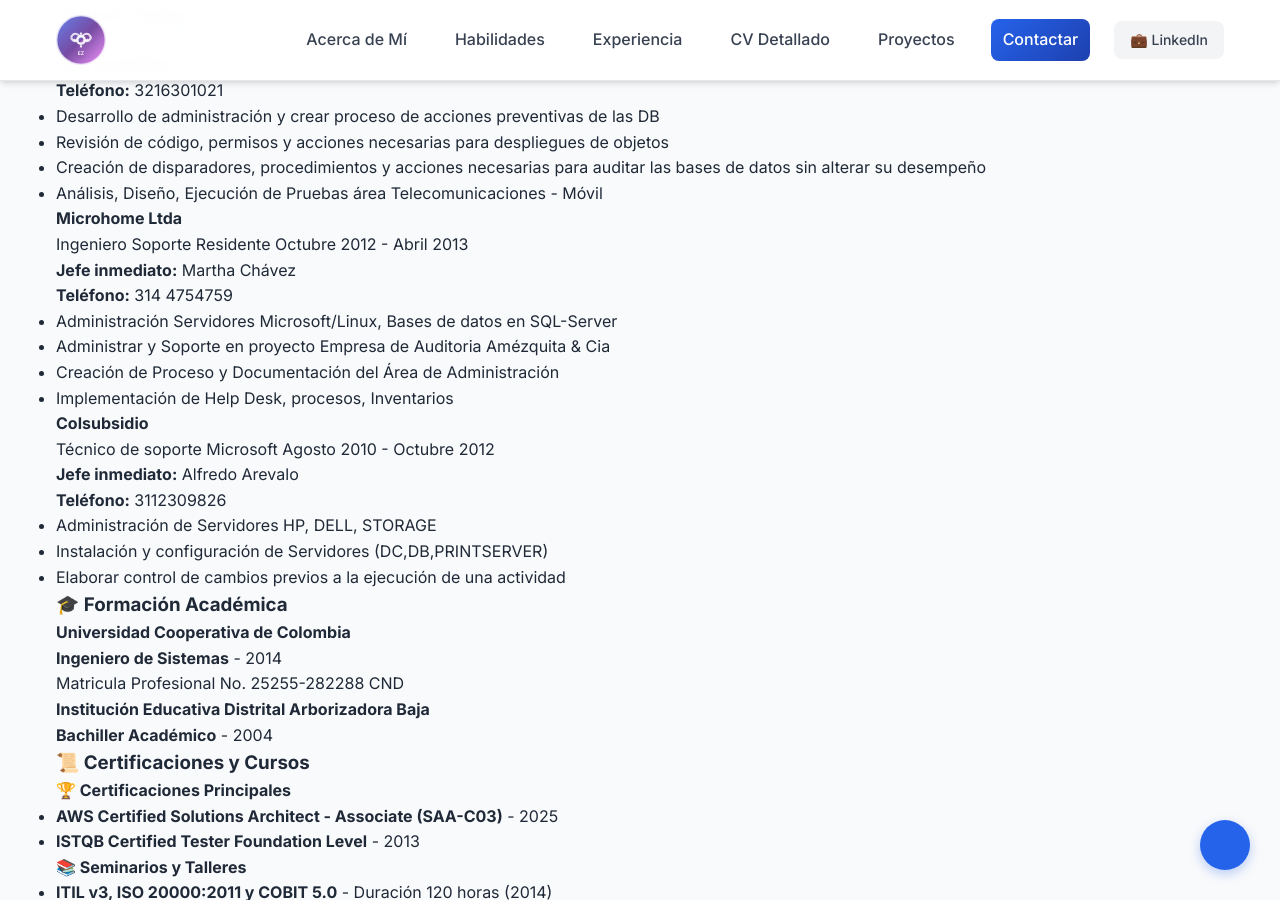
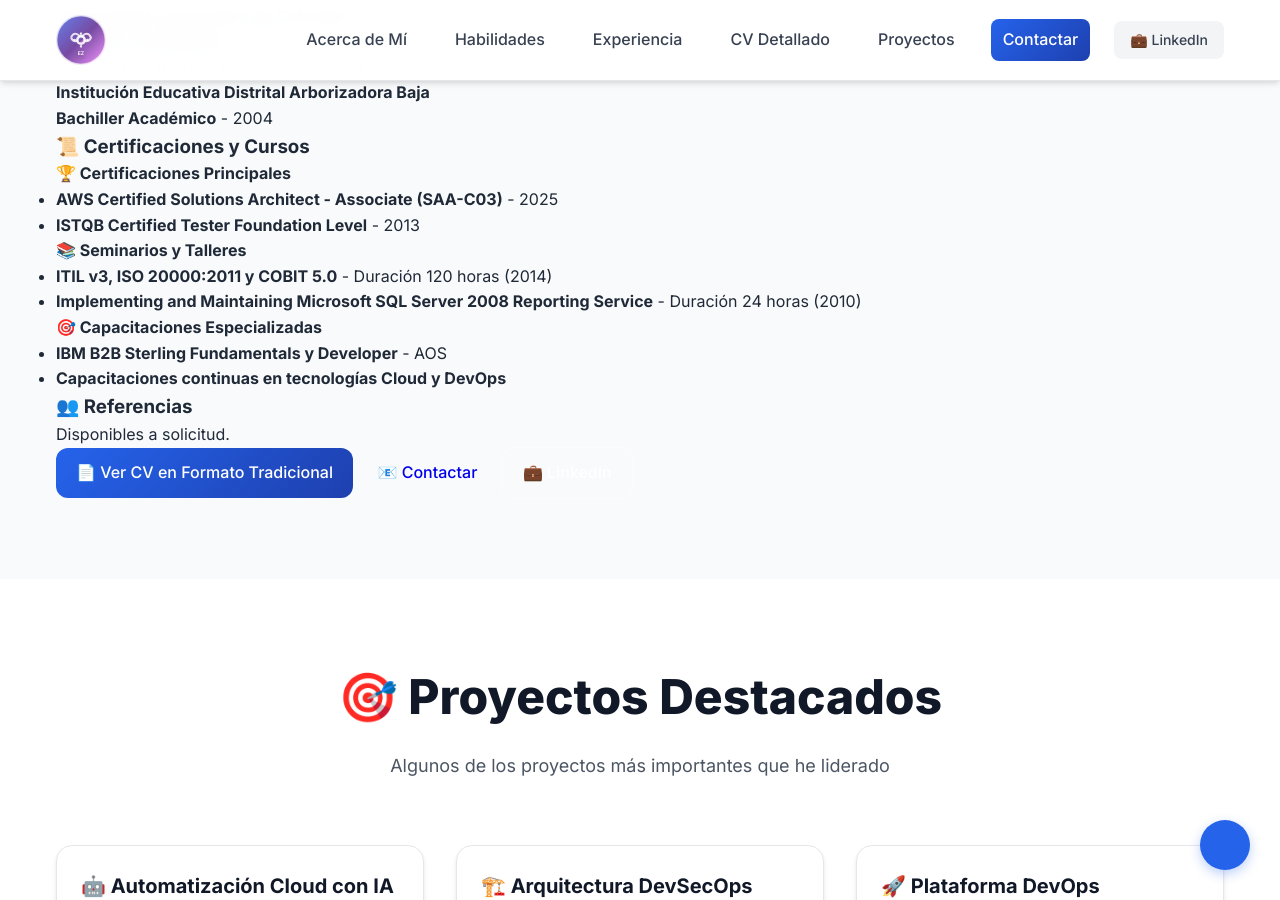
Before and after one commit to giovanemere/Edisson-Giovanni-Z-Lopez, a Jekyll site: the page built from index.md, in a window 1280 px wide and 900 px high, scrolled down 10590 px. Built offline with Jekyll 4.4.1, drawn with Linux system fonts in a browser that asks for light colours; some of the changed text lies outside the part shown.

Commit message:
Privacidad: quitar teléfonos, jefes y referencias; retirar _site y HV descargable; corregir fechas GFT y años de experiencia
Co-Authored-By: Claude Opus 5.5 <noreply@anthropic.com>
Claude-Session: https://claude.ai/code/session_01EJKCXJE4jvN5P6e4SXpWRk

```diff
--- a/_config.yml
+++ b/_config.yml
@@ -1,6 +1,6 @@
 # Site settings
 title: "Edisson Giovanni Zuñiga Lopez - Arquitecto DevOps"
-description: "Arquitecto DevOps Senior con más de 10 años de experiencia en infraestructura, CI/CD, Docker, Kubernetes y metodologías ágiles."
+description: "Arquitecto DevOps Senior con más de 18 años de experiencia en infraestructura, CI/CD, Docker, Kubernetes y metodologías ágiles."
 baseurl: "/Edisson-Giovanni-Z-Lopez"
 url: "https://giovanemere.github.io"
 
--- a/_data/cv.yml
+++ b/_data/cv.yml
@@ -3,11 +3,11 @@ personal:
   name: "Edisson Giovanni Zuñiga Lopez"
   title: "Arquitecto DevOps Senior"
   email: "giovanemere@gmail.com"
-  phone: "+57 316 526 9803"
+  phone: ""
   location: "Acacias, Colombia"
   linkedin: "edisson-giovanni-zuñiga-lopez"
   github: "giovanemere"
-  experience_years: 15
+  experience_years: 18
 
 profile: |
   Experimentado profesional con más de 15 años de experiencia en sector financiero
--- a/cv.html
+++ b/cv.html
@@ -20,7 +20,6 @@
                 <div class="contact-info">
                     <div class="contact-item">
                         <i class="fas fa-phone"></i>
-                        <span>+57 316 526 9803</span>
                     </div>
                     <div class="contact-item">
                         <i class="fas fa-envelope"></i>
--- a/index.md
+++ b/index.md
@@ -145,14 +145,6 @@ description: "Arquitecto DevOps Senior con más de 10 años de experiencia en in
             <div class="contact-value">
               <a href="mailto:giovanemere@gmail.com">giovanemere@gmail.com</a>
             </div>
-          </div>
-        </div>
-
-        <div class="contact-item">
-          <div class="contact-icon">📱</div>
-          <div class="contact-info">
-            <div class="contact-label">Teléfono</div>
-            <div class="contact-value">+57 316 526 9803</div>
           </div>
         </div>
 
@@ -588,11 +580,7 @@ description: "Arquitecto DevOps Senior con más de 10 años de experiencia en in
             <div class="company-info">
               <h4 class="company-name">GFT</h4>
               <span class="job-title-detailed">Expert Engineer II</span>
-              <span class="job-period-detailed">Octubre 2024 - Actual</span>
-            </div>
-            <div class="contact-ref">
-              <strong>Jefe inmediato:</strong> Luis Vasco<br>
-              <strong>Teléfono:</strong> 3167598274
+              <span class="job-period-detailed">Octubre 2024 - Junio 2025</span>
             </div>
           </div>
           <div class="job-description-detailed">
@@ -617,10 +605,6 @@ description: "Arquitecto DevOps Senior con más de 10 años de experiencia en in
               <span class="job-title-detailed">CEO</span>
               <span class="job-period-detailed">Abril 2023 - Actual</span>
             </div>
-            <div class="contact-ref">
-              <strong>Jefe inmediato:</strong> Eduart Doria<br>
-              <strong>Teléfono:</strong> Whatsapp: 3007884003
-            </div>
           </div>
           <div class="job-description-detailed">
             <p><strong>Desarrollo y Gestión de Negocio DevOps:</strong></p>
@@ -640,10 +624,6 @@ description: "Arquitecto DevOps Senior con más de 10 años de experiencia en in
               <h4 class="company-name">AOS</h4>
               <span class="job-title-detailed">Arquitecto SOA y DevOps</span>
               <span class="job-period-detailed">Septiembre 2021 - Septiembre 2024</span>
-            </div>
-            <div class="contact-ref">
-              <strong>Jefe inmediato:</strong> Dorian Gomez<br>
-              <strong>Teléfono:</strong> 318 3253583
             </div>
           </div>
           <div class="job-description-detailed">
@@ -670,10 +650,6 @@ description: "Arquitecto DevOps Senior con más de 10 años de experiencia en in
               <span class="job-title-detailed">Consultor Sterling</span>
               <span class="job-period-detailed">Marzo 2019 - Agosto 2021</span>
             </div>
-            <div class="contact-ref">
-              <strong>Jefe inmediato:</strong> Dorian Gomez<br>
-              <strong>Teléfono:</strong> 318 3253583
-            </div>
           </div>
           <div class="job-description-detailed">
             <p><strong>Especialista en IBM Sterling B2B Integrator:</strong></p>
@@ -693,10 +669,6 @@ description: "Arquitecto DevOps Senior con más de 10 años de experiencia en in
               <span class="job-title-detailed">Desarrollador de Software Freelance y Consultor de TI</span>
               <span class="job-period-detailed">Noviembre 2015 - Marzo 2019</span>
             </div>
-            <div class="contact-ref">
-              <strong>Jefe inmediato:</strong> Julian Bernal<br>
-              <strong>Teléfono:</strong> 304 4257937
-            </div>
           </div>
           <div class="job-description-detailed">
             <ul>
@@ -714,10 +686,6 @@ description: "Arquitecto DevOps Senior con más de 10 años de experiencia en in
               <h4 class="company-name">Banco Pichincha</h4>
               <span class="job-title-detailed">Analista de Ambientes y Versiones</span>
               <span class="job-period-detailed">Noviembre 2015 - Marzo 2019</span>
-            </div>
-            <div class="contact-ref">
-              <strong>Jefe inmediato:</strong> Diego Alejandro Vivas<br>
-              <strong>Teléfono:</strong> 310 8668337
             </div>
           </div>
           <div class="job-description-detailed">
@@ -737,10 +705,6 @@ description: "Arquitecto DevOps Senior con más de 10 años de experiencia en in
               <h4 class="company-name">Choucair Testing</h4>
               <span class="job-title-detailed">Analista de Investigación y Desarrollo - I+D</span>
               <span class="job-period-detailed">Enero 2015 - Noviembre 2015</span>
-            </div>
-            <div class="contact-ref">
-              <strong>Jefe inmediato:</strong> Juan Pablo Rios<br>
-              <strong>Teléfono:</strong> 300783179
             </div>
           </div>
           <div class="job-description-detailed">
@@ -762,10 +726,6 @@ description: "Arquitecto DevOps Senior con más de 10 años de experiencia en in
               <span class="job-title-detailed">Analista de Pruebas - Líder de Proyecto Gestión de Ambientes de Pruebas Claro</span>
               <span class="job-period-detailed">Abril 2013 - Diciembre 2014</span>
             </div>
-            <div class="contact-ref">
-              <strong>Jefe inmediato:</strong> Ramiro Gómez Esteves<br>
-              <strong>Teléfono:</strong> 3216301021
-            </div>
           </div>
           <div class="job-description-detailed">
             <ul>
@@ -785,10 +745,6 @@ description: "Arquitecto DevOps Senior con más de 10 años de experiencia en in
               <span class="job-title-detailed">Ingeniero Soporte Residente</span>
               <span class="job-period-detailed">Octubre 2012 - Abril 2013</span>
             </div>
-            <div class="contact-ref">
-              <strong>Jefe inmediato:</strong> Martha Chávez<br>
-              <strong>Teléfono:</strong> 314 4754759
-            </div>
           </div>
           <div class="job-description-detailed">
             <ul>
@@ -807,10 +763,6 @@ description: "Arquitecto DevOps Senior con más de 10 años de experiencia en in
               <h4 class="company-name">Colsubsidio</h4>
               <span class="job-title-detailed">Técnico de soporte Microsoft</span>
               <span class="job-period-detailed">Agosto 2010 - Octubre 2012</span>
-            </div>
-            <div class="contact-ref">
-              <strong>Jefe inmediato:</strong> Alfredo Arevalo<br>
-              <strong>Teléfono:</strong> 3112309826
             </div>
           </div>
           <div class="job-description-detailed">
@@ -871,33 +823,13 @@ description: "Arquitecto DevOps Senior con más de 10 años de experiencia en in
     <!-- Referencias -->
     <div class="cv-detailed-section">
       <h3 class="cv-section-title">👥 Referencias</h3>
-      <div class="references-grid">
-        <div class="reference-category">
-          <h4>💼 Referencias Laborales</h4>
-          <div class="reference-item">
-            <p><strong>Eduart Doria</strong> - Arquitecto de Soluciones</p>
-            <p>📞 3007884003 - WhatsApp</p>
-          </div>
-          <div class="reference-item">
-            <p><strong>Angel Garcia</strong> - Ingeniero II</p>
-            <p>📞 3132099484</p>
-          </div>
-        </div>
-        <div class="reference-category">
-          <h4>👨‍👩‍👧‍👦 Referencias Personales</h4>
-          <div class="reference-item">
-            <p><strong>Miguel Alejandro Bazurto</strong></p>
-            <p>Ingeniero Plataforma - Helios</p>
-            <p>📞 318 690 8058</p>
-          </div>
-        </div>
-      </div>
+      <p>Disponibles a solicitud.</p>
     </div>
+
 
     <!-- Botones de Acción -->
     <div class="cv-actions">
       <a href="cv.html" class="btn btn-primary">📄 Ver CV en Formato Tradicional</a>
-      <a href="docs/HVEdissonZuniga2026.docx" class="btn btn-success" download>📥 Descargar CV (DOCX)</a>
       <a href="#contact-form" class="btn">📧 Contactar</a>
       <a href="https://www.linkedin.com/in/edisson-giovanni-zuñiga-lopez/" target="_blank" class="btn btn-outline">💼 LinkedIn</a>
     </div>
@@ -1243,7 +1175,6 @@ description: "Arquitecto DevOps Senior con más de 10 años de experiencia en in
         <a href="#contact-form" class="btn">📧 Contactar por Email</a>
         <a href="#detailed-cv" class="btn btn-primary">📋 CV Detallado</a>
         <a href="cv.html" class="btn btn-outline">📄 CV Tradicional</a>
-        <a href="docs/HVEdissonZuniga2026.docx" class="btn btn-success" download>📥 Descargar CV</a>
         <a href="https://www.linkedin.com/in/edisson-giovanni-zuñiga-lopez/" target="_blank" class="btn btn-outline">💼 Ver LinkedIn</a>
         <a href="https://github.com/giovanemere" target="_blank" class="btn">🐙 Ver GitHub</a>
       </div>
```
Also changed, not shown: README.md, 15 other files.
